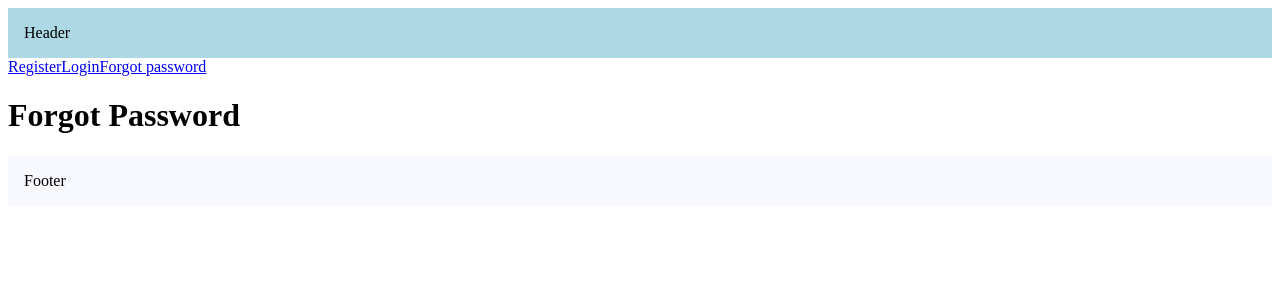
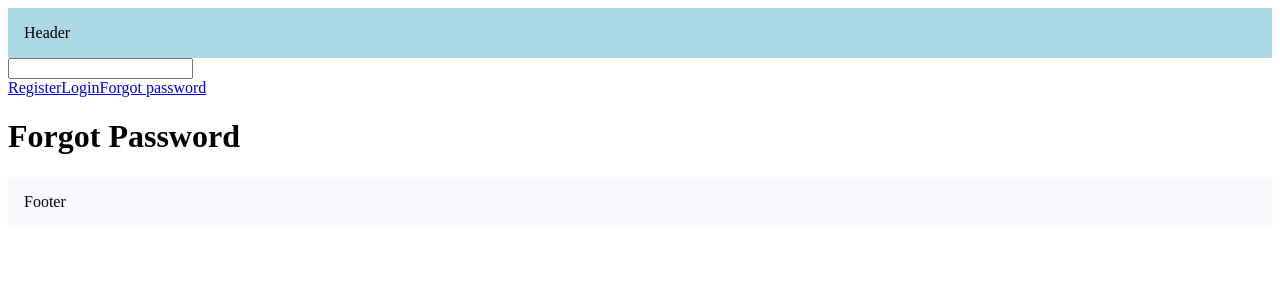
Before and after one commit to FatlumG/Next-Js, a Next.js app in the folder hello-world/: page /forgot-password in a window 1280 px wide. Shown: the top 300 px of the page. Built offline with nearby package versions, Linux system fonts and the light colour scheme.

Commit message:
templates

```diff
--- a/hello-world/src/app/(auth)/layout.tsx
+++ b/hello-world/src/app/(auth)/template.tsx
@@ -2,6 +2,7 @@
 
 import Link from "next/link";
 import { usePathname } from "next/navigation";
+import { useState } from "react";
 import "./styles.css";
 
 const navlinks = [
@@ -16,8 +17,16 @@ export default function AuthLayout({
   children: React.ReactNode;
 }) {
   const pathname = usePathname();
+  const [input, setInput] = useState("");
+
   return (
     <div>
+      <input
+        type="text"
+        value={input}
+        onChange={(e) => setInput(e.target.value)}
+      />
+      <br />
       {navlinks.map((link) => {
         const isActive =
           pathname === link.href ||
```
